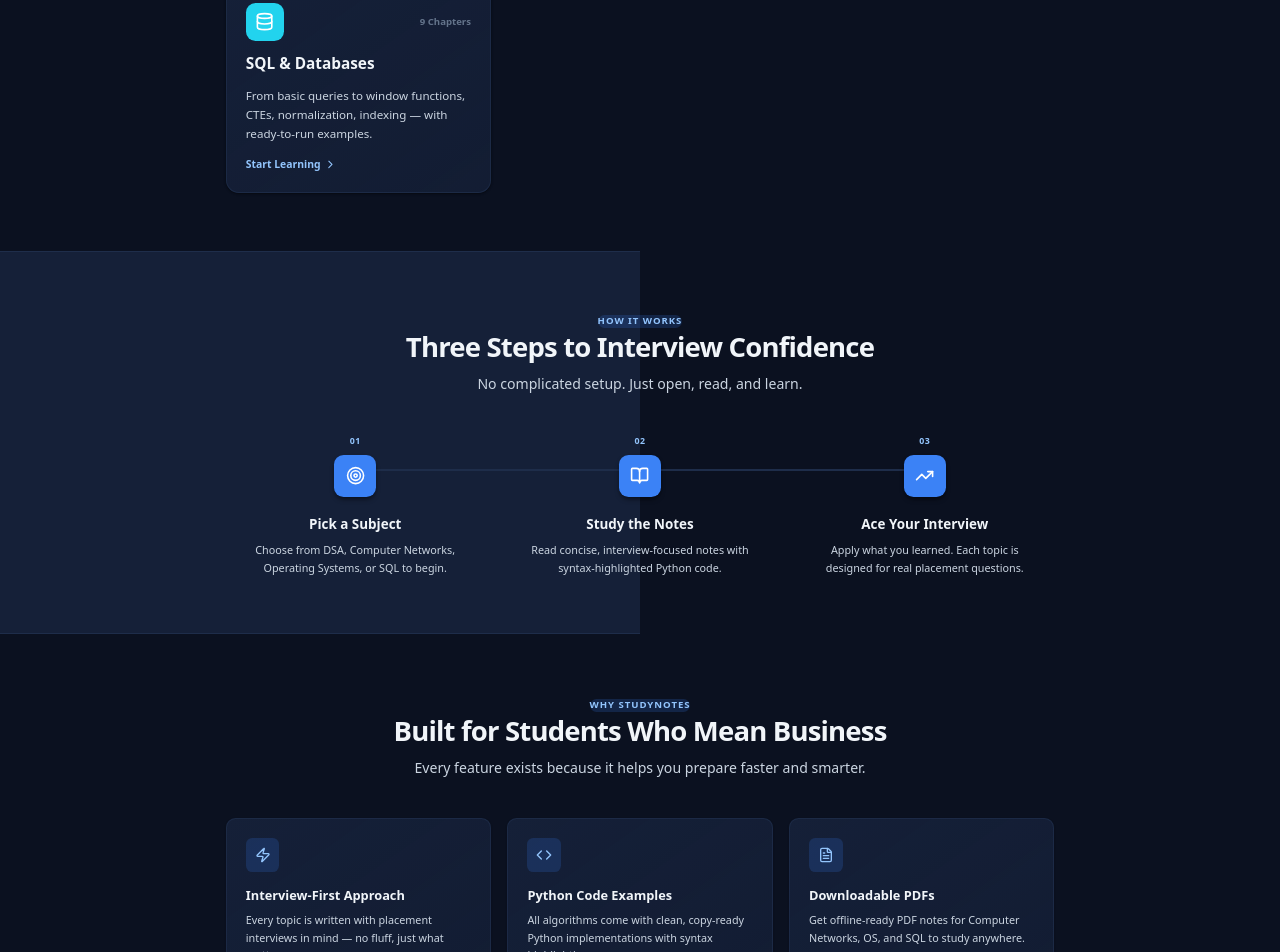
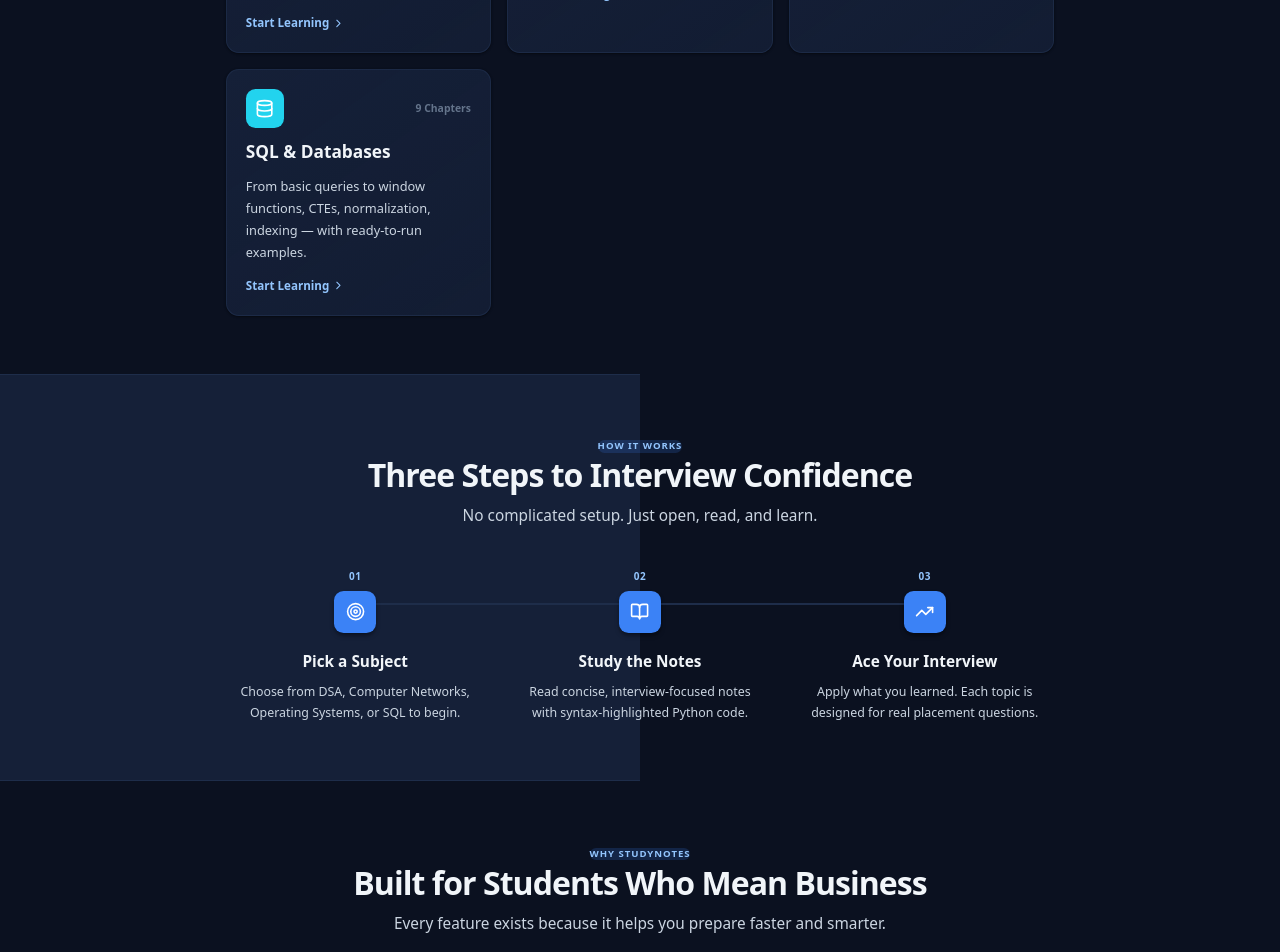
Before and after one commit to Rhushya/DSA, a Next.js app: page / in a window 1280 px wide. Shown: the part 1040-1992 px from the top of the page. Built offline with nearby package versions, Linux system fonts and the light colour scheme.

Commit message:
feat: bigger bolder text across entire site - increased all font sizes and weights

```diff
--- a/src/app/globals.css
+++ b/src/app/globals.css
@@ -145,10 +145,9 @@ body {
   background: var(--background);
   color: var(--text-primary);
   font-family: var(--font-body);
-  font-size: 17px;
-  font-weight: 450;
-  line-height: 1.65;
-  min-height: 100vh;
+  font-size: 19px;
+  font-weight: 500;
+  line-height: 1.7;
   -webkit-font-smoothing: antialiased;
   -moz-osx-font-smoothing: grayscale;
   overflow-x: hidden;
@@ -217,8 +216,8 @@ header {
 
 .logo-text {
   font-family: var(--font-heading);
-  font-weight: 800;
-  font-size: 1.2rem;
+  font-weight: 900;
+  font-size: 1.35rem;
   color: var(--text-primary);
   letter-spacing: -0.01em;
 }
@@ -227,8 +226,8 @@ header {
 .nav-pill {
   position: relative;
   padding: 0.45rem 1rem;
-  font-size: 15px;
-  font-weight: 600;
+  font-size: 16px;
+  font-weight: 700;
   color: var(--text-secondary);
   text-decoration: none;
   border-radius: var(--radius-md);
@@ -335,8 +334,8 @@ header {
 
 .sidebar-section-title {
   font-family: var(--font-heading);
-  font-size: 11px;
-  font-weight: 700;
+  font-size: 12.5px;
+  font-weight: 800;
   text-transform: uppercase;
   letter-spacing: 0.08em;
   color: var(--text-muted);
@@ -350,8 +349,8 @@ header {
   padding: 0.45rem 0.75rem;
   color: var(--text-secondary);
   text-decoration: none;
-  font-size: 13.5px;
-  font-weight: 450;
+  font-size: 15px;
+  font-weight: 500;
   border-radius: var(--radius-sm);
   transition: color var(--transition-base), background var(--transition-base);
   margin-bottom: 1px;
@@ -368,7 +367,7 @@ header {
   color: var(--primary);
   background: var(--primary-muted);
   border-left-color: var(--primary);
-  font-weight: 550;
+  font-weight: 650;
 }
 
 /* ============================================================
@@ -402,8 +401,8 @@ header {
 
 .right-sidebar-title {
   font-family: var(--font-heading);
-  font-size: 11px;
-  font-weight: 700;
+  font-size: 12.5px;
+  font-weight: 800;
   text-transform: uppercase;
   letter-spacing: 0.08em;
   color: var(--text-muted);
@@ -417,7 +416,7 @@ header {
   padding: 0.35rem 0;
   color: var(--text-muted);
   text-decoration: none;
-  font-size: 13px;
+  font-size: 14px;
   transition: color var(--transition-base);
   border-left: 2px solid transparent;
   padding-left: 0.75rem;
@@ -432,7 +431,7 @@ header {
 .toc-link.active {
   color: var(--primary);
   border-left-color: var(--primary);
-  font-weight: 500;
+  font-weight: 600;
 }
 
 
@@ -441,8 +440,8 @@ header {
    ============================================================ */
 .content-area h1 {
   font-family: var(--font-heading);
-  font-size: 2.5rem;
-  font-weight: 800;
+  font-size: 2.85rem;
+  font-weight: 900;
   color: var(--text-primary);
   margin-bottom: 1rem;
   letter-spacing: -0.03em;
@@ -452,8 +451,8 @@ header {
 
 .content-area h2 {
   font-family: var(--font-heading);
-  font-size: 1.65rem;
-  font-weight: 750;
+  font-size: 1.9rem;
+  font-weight: 800;
   color: var(--text-primary);
   margin-top: 3rem;
   margin-bottom: 1rem;
@@ -465,8 +464,8 @@ header {
 
 .content-area h3 {
   font-family: var(--font-heading);
-  font-size: 1.3rem;
-  font-weight: 700;
+  font-size: 1.55rem;
+  font-weight: 750;
   color: var(--text-primary);
   margin-top: 2rem;
   margin-bottom: 0.75rem;
@@ -474,18 +473,19 @@ header {
 }
 
 .content-area > p:first-of-type {
-  font-size: 1.15rem;
+  font-size: 1.25rem;
   color: var(--text-secondary);
   margin-bottom: 2rem;
   line-height: 1.8;
-  font-weight: 450;
+  font-weight: 500;
 }
 
 .content-area p {
   margin-bottom: 1rem;
   color: var(--text-secondary);
   line-height: 1.8;
-  font-size: 1.05rem;
+  font-size: 1.15rem;
+  font-weight: 500;
 }
 
 .content-area ul, .content-area ol {
@@ -497,6 +497,8 @@ header {
 .content-area li {
   margin-bottom: 0.5rem;
   line-height: 1.7;
+  font-size: 1.1rem;
+  font-weight: 500;
 }
 
 .content-area li::marker {
@@ -505,13 +507,13 @@ header {
 
 .content-area strong {
   color: var(--text-primary);
-  font-weight: 700;
+  font-weight: 800;
 }
 
 .content-area a {
   color: var(--primary-light);
   text-decoration: none;
-  font-weight: 500;
+  font-weight: 600;
   border-bottom: 1px solid transparent;
   transition: border-color var(--transition-fast);
 }
@@ -531,8 +533,8 @@ header {
   padding: 1.25rem 1.5rem;
   margin: 1.5rem 0;
   font-family: var(--font-code);
-  font-size: 13.5px;
-  line-height: 1.7;
+  font-size: 17px;
+  line-height: 1.75;
   overflow-x: auto;
   color: var(--code-text);
   position: relative;
@@ -557,10 +559,10 @@ header {
 .content-area :not(pre) > code {
   background: var(--primary-muted);
   color: var(--primary-light);
-  padding: 0.15rem 0.45rem;
+  padding: 0.2rem 0.5rem;
   border-radius: var(--radius-sm);
-  font-size: 0.88em;
-  font-weight: 500;
+  font-size: 1em;
+  font-weight: 600;
 }
 
 
@@ -570,7 +572,7 @@ header {
 .content-area table {
   width: 100%;
   margin: 1.5rem 0;
-  font-size: 14px;
+  font-size: 15.5px;
   border: 1px solid var(--border);
   border-radius: var(--radius-lg);
   overflow: hidden;
@@ -582,11 +584,11 @@ header {
   background: var(--surface-hover);
   color: var(--text-primary);
   font-family: var(--font-heading);
-  font-weight: 600;
+  font-weight: 700;
   text-align: left;
   padding: 0.75rem 1rem;
   border-bottom: 2px solid var(--border);
-  font-size: 13px;
+  font-size: 14px;
   text-transform: uppercase;
   letter-spacing: 0.04em;
 }
@@ -665,7 +667,7 @@ header {
   background: var(--primary-muted);
   border-radius: var(--radius-full);
   border: 1px solid var(--border);
-  font-size: 13px;
+  font-size: 14px;
   color: var(--text-secondary);
   margin-bottom: 1.75rem;
 }
@@ -685,7 +687,7 @@ header {
 
 .hero-title {
   font-family: var(--font-heading);
-  font-size: 3.75rem;
+  font-size: 4.25rem;
   font-weight: 900;
   color: var(--text-primary);
   margin-bottom: 1.25rem;
@@ -702,17 +704,17 @@ html.light .gradient-text {
 }
 
 .hero-description {
-  font-size: 1.15rem;
+  font-size: 1.3rem;
   color: var(--text-secondary);
   line-height: 1.75;
-  max-width: 580px;
+  max-width: 620px;
   margin: 0 auto 2rem;
-  font-weight: 450;
+  font-weight: 500;
 }
 
 .hero-description strong {
   color: var(--text-primary);
-  font-weight: 600;
+  font-weight: 700;
 }
 
 .hero-cta-row {
@@ -728,7 +730,7 @@ html.light .gradient-text {
   align-items: center;
   justify-content: center;
   gap: 0.5rem;
-  font-size: 13px;
+  font-size: 14px;
   color: var(--text-muted);
   flex-wrap: wrap;
 }
@@ -770,7 +772,7 @@ html.light .gradient-text {
 
 .stat-value {
   font-family: var(--font-heading);
-  font-size: 1.65rem;
+  font-size: 1.85rem;
   font-weight: 900;
   letter-spacing: -0.02em;
   color: var(--primary-light);
@@ -781,10 +783,10 @@ html.light .stat-value {
 }
 
 .stat-label {
-  font-size: 12px;
+  font-size: 13.5px;
   color: var(--text-muted);
   margin-top: 0.15rem;
-  font-weight: 500;
+  font-weight: 600;
 }
 
 
@@ -792,7 +794,7 @@ html.light .stat-value {
    LANDING PAGE SECTIONS
    ============================================================ */
 .landing-page {
-  min-height: calc(100vh - 64px);
+  /* no min-height — page ends where content ends */
 }
 
 .section {
@@ -827,8 +829,8 @@ html.light .stat-value {
 
 .section-title {
   font-family: var(--font-heading);
-  font-size: 2.15rem;
-  font-weight: 800;
+  font-size: 2.5rem;
+  font-weight: 900;
   color: var(--text-primary);
   letter-spacing: -0.03em;
   line-height: 1.15;
@@ -836,12 +838,12 @@ html.light .stat-value {
 }
 
 .section-subtitle {
-  font-size: 1.1rem;
+  font-size: 1.2rem;
   color: var(--text-secondary);
-  max-width: 580px;
+  max-width: 620px;
   margin: 0 auto;
   line-height: 1.7;
-  font-weight: 450;
+  font-weight: 500;
 }
 
 
@@ -879,8 +881,8 @@ html.light .stat-value {
   position: absolute;
   top: 1rem;
   right: 1rem;
-  font-size: 11px;
-  font-weight: 700;
+  font-size: 12px;
+  font-weight: 800;
   text-transform: uppercase;
   letter-spacing: 0.05em;
   color: var(--primary-light);
@@ -900,32 +902,32 @@ html.light .subject-highlight {
 }
 
 .subject-topics {
-  font-size: 12px;
-  font-weight: 600;
+  font-size: 13px;
+  font-weight: 700;
   color: var(--text-muted);
 }
 
 .subject-card-title {
   font-family: var(--font-heading);
-  font-size: 1.2rem;
-  font-weight: 800;
+  font-size: 1.35rem;
+  font-weight: 900;
   color: var(--text-primary);
 }
 
 .subject-card-desc {
-  font-size: 14.5px;
+  font-size: 16px;
   color: var(--text-secondary);
-  line-height: 1.65;
+  line-height: 1.7;
   margin: 0;
-  font-weight: 450;
+  font-weight: 500;
 }
 
 .subject-card-link {
   display: inline-flex;
   align-items: center;
   gap: 0.25rem;
-  font-size: 13px;
-  font-weight: 600;
+  font-size: 14.5px;
+  font-weight: 700;
   color: var(--primary-light);
   margin-top: 0.25rem;
   transition: gap var(--transition-base);
@@ -972,8 +974,8 @@ html.light .subject-card-link {
 
 .step-number {
   font-family: var(--font-heading);
-  font-size: 11px;
-  font-weight: 800;
+  font-size: 12.5px;
+  font-weight: 900;
   color: var(--primary-light);
   letter-spacing: 0.05em;
   margin-bottom: 0.5rem;
@@ -998,17 +1000,18 @@ html.light .step-number {
 
 .step-title {
   font-family: var(--font-heading);
-  font-size: 1.05rem;
-  font-weight: 700;
+  font-size: 1.2rem;
+  font-weight: 800;
   color: var(--text-primary);
   margin-bottom: 0.5rem;
 }
 
 .step-desc {
-  font-size: 13.5px;
+  font-size: 15.5px;
   color: var(--text-secondary);
-  line-height: 1.65;
-  max-width: 280px;
+  line-height: 1.7;
+  max-width: 300px;
+  font-weight: 500;
 }
 
 
@@ -1060,17 +1063,18 @@ html.light .benefit-icon {
 
 .benefit-title {
   font-family: var(--font-heading);
-  font-size: 1rem;
-  font-weight: 700;
+  font-size: 1.15rem;
+  font-weight: 800;
   color: var(--text-primary);
   margin-bottom: 0.4rem;
 }
 
 .benefit-desc {
-  font-size: 13.5px;
+  font-size: 15.5px;
   color: var(--text-secondary);
-  line-height: 1.65;
+  line-height: 1.7;
   margin: 0;
+  font-weight: 500;
 }
 
 
@@ -1110,17 +1114,18 @@ html.light .benefit-icon {
 
 .cta-title {
   font-family: var(--font-heading);
-  font-size: 2.25rem;
+  font-size: 2.6rem;
   font-weight: 900;
   color: white;
   letter-spacing: -0.03em;
 }
 
 .cta-desc {
-  font-size: 1.05rem;
-  color: rgba(255, 255, 255, 0.8);
-  line-height: 1.65;
+  font-size: 1.2rem;
+  color: rgba(255, 255, 255, 0.85);
+  line-height: 1.7;
   margin: 0;
+  font-weight: 500;
 }
 
 .cta-buttons {
@@ -1154,9 +1159,10 @@ html.light .benefit-icon {
 }
 
 .footer-copy {
-  font-size: 13px;
+  font-size: 14px;
   color: var(--text-muted);
   margin: 0;
+  font-weight: 500;
 }
 
 .footer-links {
@@ -1165,8 +1171,8 @@ html.light .benefit-icon {
 }
 
 .footer-links a {
-  font-size: 13px;
-  font-weight: 500;
+  font-size: 14.5px;
+  font-weight: 600;
   color: var(--text-secondary);
   text-decoration: none;
   transition: color var(--transition-fast);
@@ -1233,11 +1239,11 @@ html.light .footer-links a:hover {
 }
 
 .page-hero-desc {
-  font-size: 1.15rem;
+  font-size: 1.3rem;
   color: var(--text-secondary);
   line-height: 1.7;
   margin: 0;
-  font-weight: 450;
+  font-weight: 500;
 }
 
 
@@ -1248,7 +1254,7 @@ html.light .footer-links a:hover {
   display: flex;
   align-items: center;
   gap: 0.5rem;
-  font-size: 13px;
+  font-size: 14px;
   color: var(--text-muted);
   margin-bottom: 1.5rem;
 }
@@ -1274,7 +1280,7 @@ html.light .breadcrumbs a:hover {
 
 .breadcrumbs .current {
   color: var(--text-secondary);
-  font-weight: 500;
+  font-weight: 600;
 }
 
 
@@ -1335,12 +1341,12 @@ html.light .breadcrumbs a:hover {
 @media (max-width: 640px) {
   header { height: 56px; }
   .main-content { padding: 1.5rem 1rem; }
-  .content-area h1 { font-size: 1.75rem; }
-  .content-area h2 { font-size: 1.25rem; }
+  .content-area h1 { font-size: 2rem; }
+  .content-area h2 { font-size: 1.45rem; }
   .subject-grid { grid-template-columns: 1fr; gap: 1rem; }
-  .hero-title { font-size: 2.25rem; }
+  .hero-title { font-size: 2.65rem; }
   .section { padding: 3rem 1.25rem; }
-  .section-title { font-size: 1.5rem; }
+  .section-title { font-size: 1.75rem; }
 
   .stats-bar {
     flex-wrap: wrap;
@@ -1355,7 +1361,7 @@ html.light .breadcrumbs a:hover {
   .stat-item:nth-child(3), .stat-item:nth-child(4) { border-bottom: none; }
 
   .benefits-grid { grid-template-columns: 1fr; }
-  .cta-title { font-size: 1.5rem; }
+  .cta-title { font-size: 1.75rem; }
 
   .footer-inner {
     flex-direction: column;
--- a/src/app/page.tsx
+++ b/src/app/page.tsx
@@ -290,6 +290,7 @@ export default function Home() {
                         <Link href="/os">OS</Link>
                         <Link href="/sql">SQL</Link>
                         <a href="https://github.com/Rhushya/DSA" target="_blank" rel="noopener noreferrer">GitHub</a>
+                        <a href="https://rhushya.github.io/Portfolio/" target="_blank" rel="noopener noreferrer">Portfolio</a>
                         <a href="https://x.com/RhushyaKC" target="_blank" rel="noopener noreferrer">@RhushyaKC</a>
                     </div>
                 </div>
```
